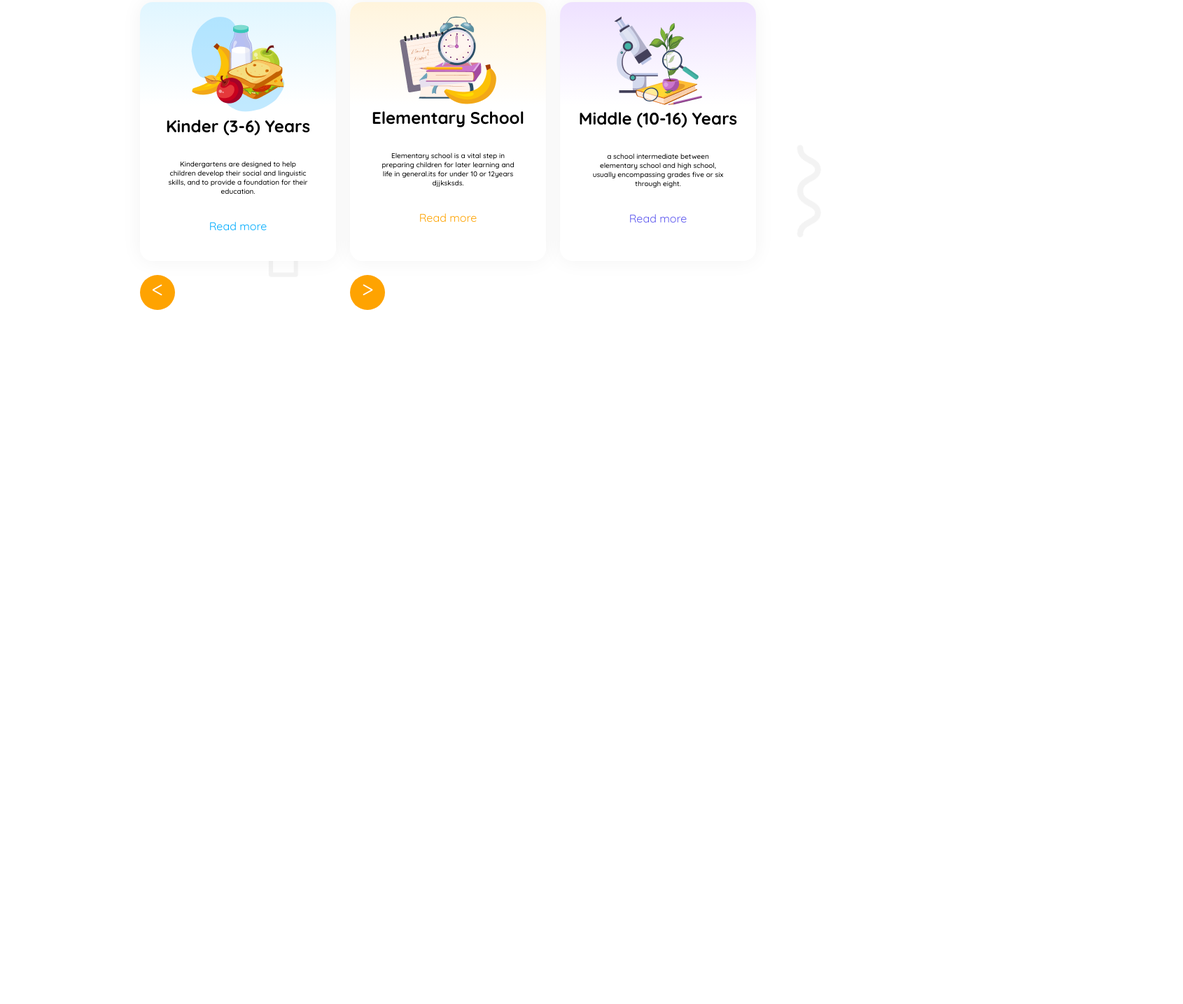
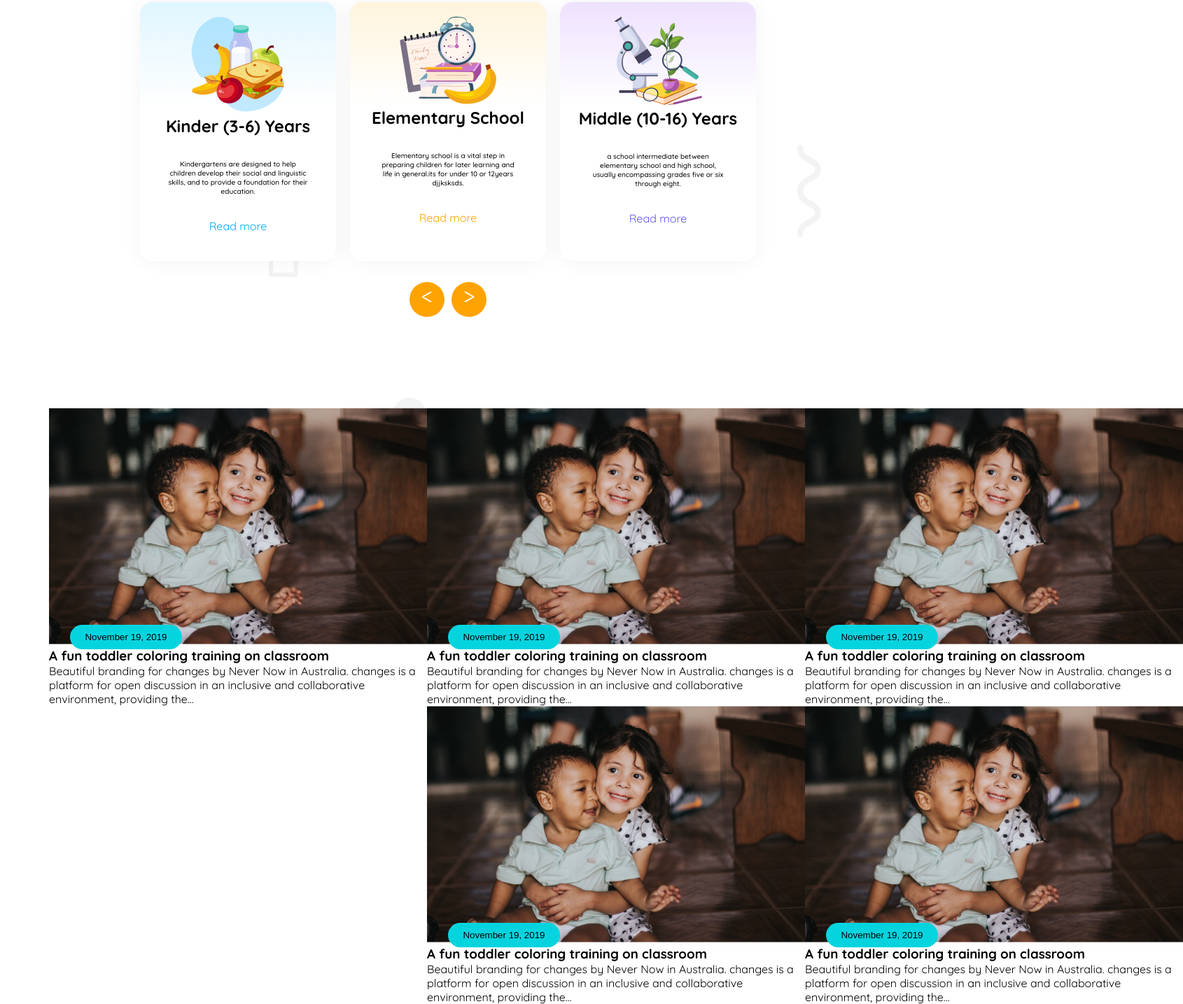
Before and after one commit to nusrathumaira12/b11-a2-task, a plain HTML site: page index.html in a window 1280 px wide. Shown: the part 904-2339 px from the top of the page at 70% size, 1690 px wide, since content can reach past the window. Before the commit the page ends 1447 px from the top, so only its background shows below. Drawn offline with Linux system fonts and the light colour scheme.

Commit message:
added stories section

```diff
--- a/index.html
+++ b/index.html
@@ -57,8 +57,65 @@
     <p class="card-description">a school intermediate between elementary school and high school, usually encompassing grades five or six through eight.</p>
     <a class="purple link" href="">Read more</a>
 </div>
-<div class="arrow"> < </div>
-<div class="arrow"> > </div>
+<!-- <div class="arrow"> < </div>
+<div class="arrow"> > </div> -->
+
+</div>
+<div class="arrow-container">
+    <div class="arrow"> < </div>
+    <div class="arrow"> > </div>
+ </div>
+</section>
+
+<section class="our-stories">
+<div class="activities-container">
+<div class="stories-content1">
+<img src="assets/story-1.png" alt="">
+<button class="storybtn1">November 19, 2019</button>
+<h3 class="stories-title">A fun toddler coloring training on
+    classroom</h3>
+<p class="stories-description">Beautiful branding for changes by Never Now in Australia.
+    changes is a platform for open discussion in an inclusive and
+    collaborative environment, providing the...</p>
+</div>
+<div class="activities-container">
+    <div class="stories-content1">
+        <img src="assets/story-1.png" alt="">
+        <button class="storybtn1">November 19, 2019</button>
+        <h3 class="stories-title">A fun toddler coloring training on
+            classroom</h3>
+        <p class="stories-description">Beautiful branding for changes by Never Now in Australia.
+            changes is a platform for open discussion in an inclusive and
+            collaborative environment, providing the...</p>
+        </div>
+        <div class="stories-content1">
+            <img src="assets/story-1.png" alt="">
+            <button class="storybtn1">November 19, 2019</button>
+            <h3 class="stories-title">A fun toddler coloring training on
+                classroom</h3>
+            <p class="stories-description">Beautiful branding for changes by Never Now in Australia.
+                changes is a platform for open discussion in an inclusive and
+                collaborative environment, providing the...</p>
+            </div>
+            <div class="stories-content1">
+                <img src="assets/story-1.png" alt="">
+                <button class="storybtn1">November 19, 2019</button>
+                <h3 class="stories-title">A fun toddler coloring training on
+                    classroom</h3>
+                <p class="stories-description">Beautiful branding for changes by Never Now in Australia.
+                    changes is a platform for open discussion in an inclusive and
+                    collaborative environment, providing the...</p>
+                </div>
+                <div class="stories-content1">
+                    <img src="assets/story-1.png" alt="">
+                    <button class="storybtn1">November 19, 2019</button>
+                    <h3 class="stories-title">A fun toddler coloring training on
+                        classroom</h3>
+                    <p class="stories-description">Beautiful branding for changes by Never Now in Australia.
+                        changes is a platform for open discussion in an inclusive and
+                        collaborative environment, providing the...</p>
+                    </div>
+</div>
 </div>
 </section>
     </main>
--- a/styles/style.css
+++ b/styles/style.css
@@ -172,6 +172,20 @@ padding: 0px 40px;
     border-radius: 50%;
     width: 50px;
     height: 50px;
+   /* justify-content: center; */
+}
+.arrow-container{
+    max-width: 150px;
+    display: flex;
+    justify-content: center;
+    align-items: center;
+    align-content: center;
+    gap: 10px;
+    margin: 30px auto;
+}
+.arrow:hover{
+    background-color: rgb(34, 175, 34);
+    transform: scale(1.2);
 }
 
 .card-box1{
@@ -190,6 +204,24 @@ background: linear-gradient(to bottom, rgba(238, 225, 255, 1) 0%, rgba(255, 255,
 box-shadow: 0px 0px 28.3px 0.94px rgba(0, 0, 0, 0.05);
 
 }
+.stories-content1{
+    position: relative;
+}
+.storybtn1{
+border-radius: 47px;
+background-color: #05D4DF;
+width: 160px;
+height: 35px;
+border: none;
+position: absolute;
+top: 310px;
+left: 30px;
+}
+.activities-container{
+    display: grid;
+    grid-template-columns: repeat(2, 1fr);
+}
+
 @media screen and (max-width:576px){
    .navbar li
    {
@@ -222,4 +254,23 @@ display: none;
     right: 20px;
    }
 
+   .curriculam{
+    /* width: 100%; */
+    margin: 0 12px;
+    padding: 30px 0px;
+
+   }
+   .title{
+    margin-bottom: 15px;
+   }
+   .curriculam-container{
+    grid-template-columns: 1fr;
+    width: 95%;
+    margin: 0 auto;
+
+   }
+
+   .arrow-container{
+    display: none;
+   }
 }
```
